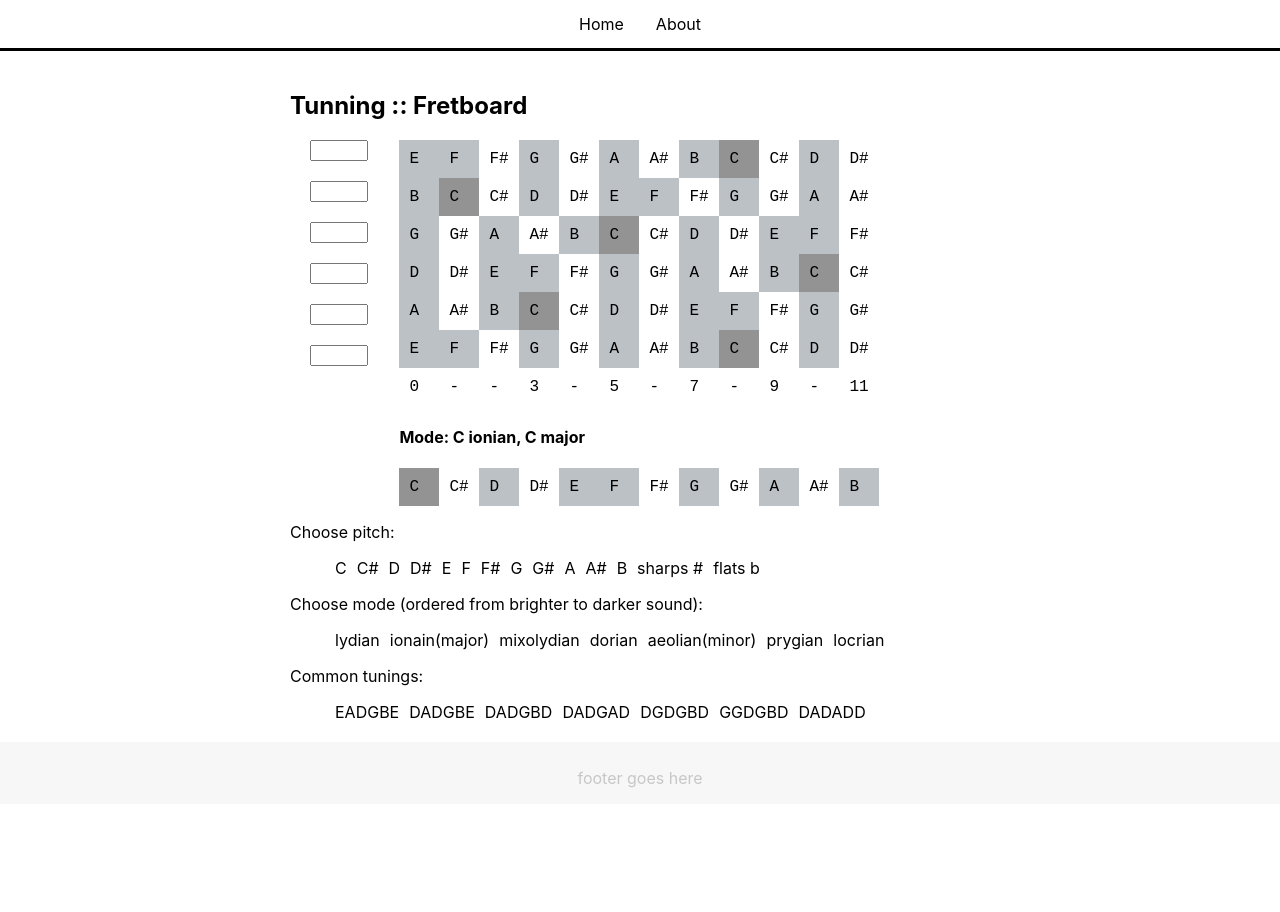
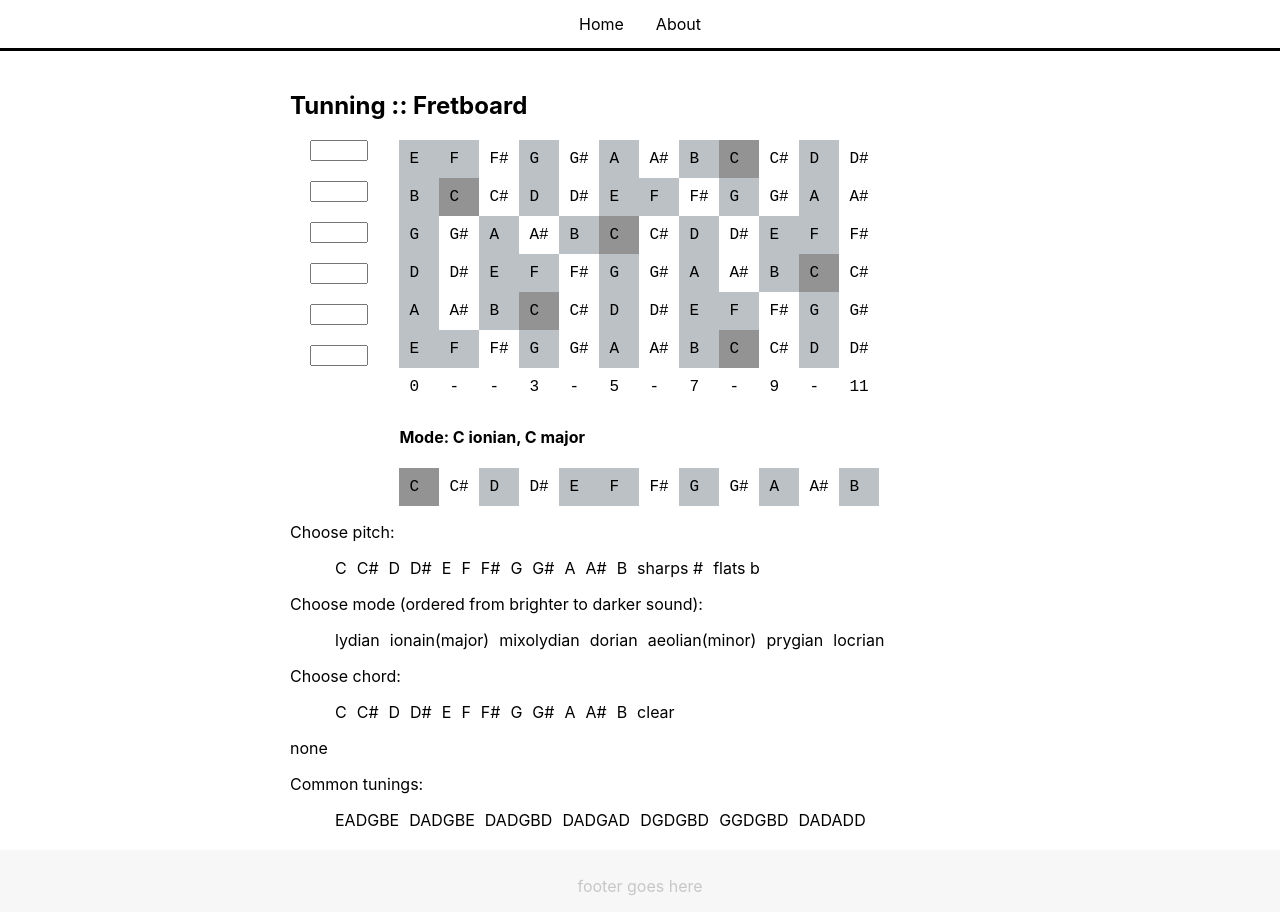
Before and after one commit to edric-m/react-project, a React (Create React App) app: page / in a window 1280 px wide. Before the commit the page ends 804 px from the top, so only its background shows below. Built offline with nearby package versions, Linux system fonts and the light colour scheme.

Commit message:
think of a better way to identify chords

```diff
--- /dev/null
+++ b/src/components/chord.js
@@ -0,0 +1,140 @@
+import React from 'react';
+
+//props: chord[], bassNote?
+
+//data: keys{}
+/*
+const keys = [
+    {"name" : "C" , "notes": ["C","D","E","F","G","A","B"]},
+    {"name" : "C#", "notes" : ["C#","D#","E","F#","G#","A#","C"]},
+    {"name" : "D" , "notes": ["D","E","F#","G","A","B","C#"]},
+    {"name" : "D#", "notes" : ["D#","F","G","G#","A#","C","D"]},
+    {"name" : "E" , "notes": ["E","F#","G#","A","B","C#","D#"]},
+    {"name" : "F" , "notes": ["F","G","A","A#","C","D","E"]},
+    {"name" : "F#", "notes" : ["F#","G#","A#","B","C#","D#","F"]},
+    {"name" : "G" , "notes": ["G","A","B","C","D","E","F#"]},
+    {"name" : "G#", "notes" : ["G#","A#","C","C#","D#","F","G"]},
+    {"name" : "A" , "notes": ["A","B","C#","D","E","F#","G#"]},
+    {"name" : "A#", "notes" : ["A#","C","D","D#","F","G","A",]},
+    {"name" : "B" , "notes": ["B","C#","D#","E","F#","G#","A#"]}
+];
+*/
+
+//const degrees = ["P1","m2","M2","m3","M3","P4","d5","P5","m6","M6","m7","M7"];
+
+const orderNotes = (bassNote) => { //export to its own component, along with same code in string.js
+    let notes = [
+        {"note" : "C", "value" : 1},
+        {"note" : "C#", "value" : 2},
+        {"note" : "D", "value" : 3},
+        {"note" : "D#", "value" : 4},
+        {"note" : "E", "value" : 5},
+        {"note" : "F", "value" : 6},
+        {"note" : "F#", "value" : 7},
+        {"note" : "G", "value" : 8},
+        {"note" : "G#", "value" : 9},
+        {"note" : "A", "value" : 10},
+        {"note" : "A#", "value" : 11},
+        {"note" : "B", "value" : 12},
+    ];
+
+    let i = 0;
+    let startVal = 0;
+    for(i = 0; i < 12; i++) {
+        if(notes[i].note === bassNote) {
+            startVal = i;
+        }
+    }
+    let temp = 0;
+    for(i = 0; i < 12; i ++) {
+        temp = notes[i].value - startVal;
+        if (temp < 1) {
+            notes[i].value = temp + 12;
+        } else {
+            notes[i].value = temp;
+        }
+    }
+
+    /*
+    for(i = 0; i < 12; i ++) {
+        switch(notes[i].value) {
+            case 1: notes[i].value = "P1"; break;
+            case 2: notes[i].value = "m2"; break;
+            case 3: notes[i].value = "M2"; break;
+            case 4: notes[i].value = "m3"; break;
+            case 5: notes[i].value = "M3"; break;
+            case 6: notes[i].value = "P4"; break;
+            case 7: notes[i].value = "d5"; break;
+            case 8: notes[i].value = "P5"; break;
+            case 9: notes[i].value = "m6"; break;
+            case 10: notes[i].value = "M6"; break;
+            case 11: notes[i].value = "m7"; break;
+            case 12: notes[i].value = "M7"; break;
+            default: break;
+        }
+    }*/
+    return notes;
+}
+
+class ChordIdentifier extends React.Component {
+    findChords(degrees, notes) {
+        let chords = "none";
+
+        console.log(degrees);
+        console.log(notes);
+
+        //check invalid
+        if((notes.includes(degrees[3].note) && notes.includes(degrees[4].note)) || (notes.includes(degrees[6].note) && notes.includes(degrees[7].note))) {
+            chords = "invalid";
+            return chords;
+        }
+        //check major triad
+        //M3, P5
+        if(notes.includes(degrees[4].note) && notes.includes(degrees[7].note)) {
+            chords = "maj";
+        }
+        //check minor triad
+        //m3, p5
+        if(notes.includes(degrees[3].note) && notes.includes(degrees[7].note)) {
+            chords = "min";
+        }
+        if(notes.includes(degrees[3].note) && notes.includes(degrees[6].note)) {
+            chords = "dim";
+        }
+        if(notes.includes(degrees[4].note) && notes.includes(degrees[8].note)) {
+            chords = "aug";
+        }
+        if(notes.includes(degrees[2].note) && notes.includes(degrees[7].note)) {
+            chords = "sus2";
+        }
+        if(notes.includes(degrees[5].note) && notes.includes(degrees[7].note)) {
+            chords = "sus4";
+        }
+        //check 6
+
+        //check 7 chord
+
+        //check 9
+
+        //check 11
+
+        //check 13
+
+        //combine
+
+
+        return chords;
+    }
+    //return keys that fit the chord
+    render() {
+        let degrees = orderNotes("G");
+        let chord = this.findChords(degrees, this.props.notes);
+        return (
+            <>
+            <p>{chord}</p>
+            </>
+        );
+    }
+}
+
+export default ChordIdentifier;
--- a/src/pages/HomePage.js
+++ b/src/pages/HomePage.js
@@ -1,5 +1,6 @@
 import React from 'react';
 import Fretboard from '../components/fretboard.js';
+import Chord from '../components/chord.js';
 
 class HomePage extends React.Component {
     constructor(props) {
@@ -7,7 +8,8 @@ class HomePage extends React.Component {
         this.state = {
             chosenNote: "C",
             scaleType: "ionian",
-            tuning: ["E","A","D","G","B","E"]
+            tuning: ["E","A","D","G","B","E"],
+            chord: []
         };
     }
 
@@ -27,6 +29,19 @@ class HomePage extends React.Component {
         let result = this.state.tuning;
         result[stringNum] = pitch.toUpperCase();
         this.chooseTuning(result);
+    }
+
+    chooseChord = (chordNote) => {
+        if (chordNote === "clear") {
+            this.setState({chord: []});
+            return;
+        }
+
+        if ( !this.state.chord.includes(chordNote) ) {
+            let temp = this.state.chord;
+            temp.push(chordNote);
+            this.setState({chord: temp});
+        }
     }
 
     render() {
@@ -80,6 +95,24 @@ class HomePage extends React.Component {
                 <li onClick={(e) => this.chooseScale("locrian")}>locrian</li>
             </ul>
 
+            <p>Choose chord:</p>
+            <ul className="choose-key">
+                <li onClick={(e) => this.chooseChord("C")}>C</li>
+                <li onClick={(e) => this.chooseChord("C#")}>C#</li>
+                <li onClick={(e) => this.chooseChord("D")}>D</li>
+                <li onClick={(e) => this.chooseChord("D#")}>D#</li>
+                <li onClick={(e) => this.chooseChord("E")}>E</li>
+                <li onClick={(e) => this.chooseChord("F")}>F</li>
+                <li onClick={(e) => this.chooseChord("F#")}>F#</li>
+                <li onClick={(e) => this.chooseChord("G")}>G</li>
+                <li onClick={(e) => this.chooseChord("G#")}>G#</li>
+                <li onClick={(e) => this.chooseChord("A")}>A</li>
+                <li onClick={(e) => this.chooseChord("A#")}>A#</li>
+                <li onClick={(e) => this.chooseChord("B")}>B</li>
+                <li onClick={(e) => this.chooseChord("clear")}>clear</li>
+            </ul>
+            <Chord notes={this.state.chord} />
+
             <p>Common tunings:</p>
             <ul className="choose-key">
                 <li onClick={(e) => this.chooseTuning(["E","A","D","G","B","E"])}>EADGBE</li>
```
Also changed, not shown: src/components/note.js (+0 -23 lines).
